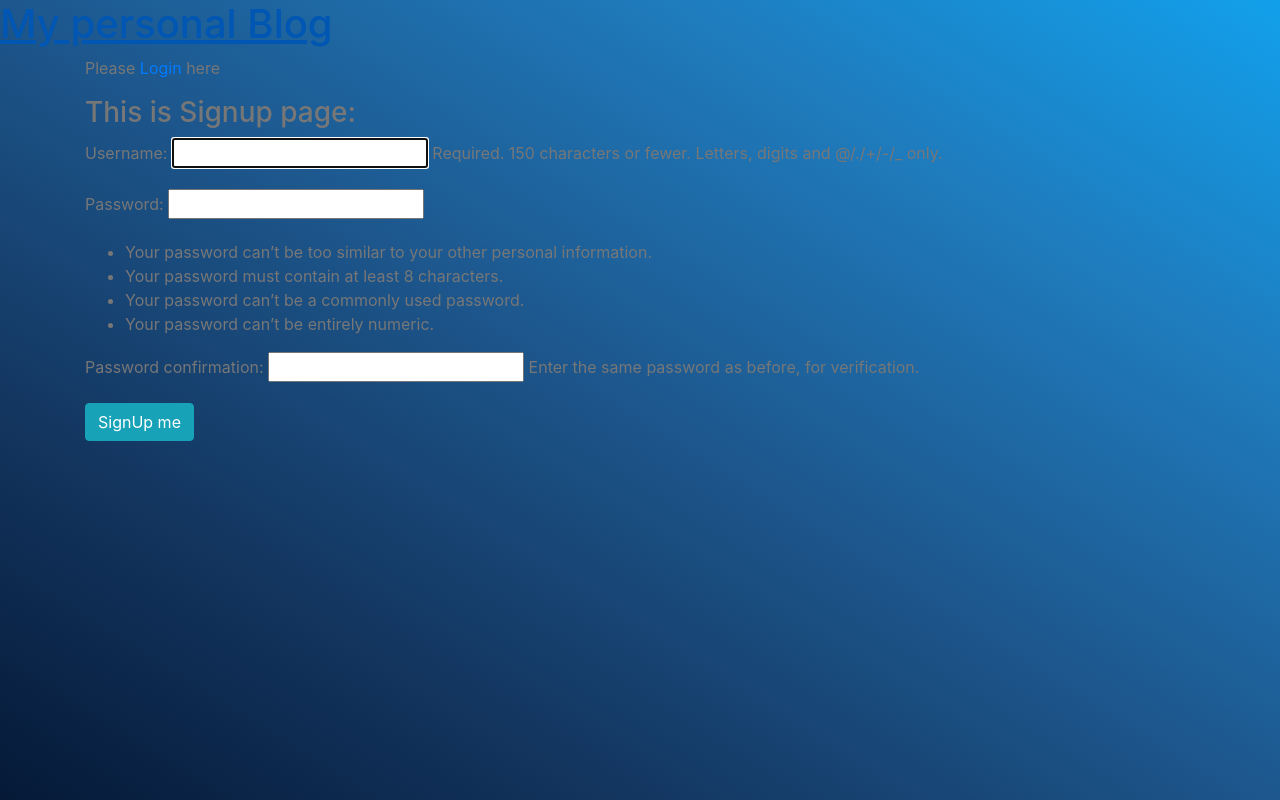
After one commit to RomanBuryy/SimpleBlog, a Django app: page /accounts/signup/ in a window 1280 px wide. The commit adds this page. Run offline with Django 3.2, Linux system fonts and the light colour scheme; some libraries are stand-ins or nearby versions.

Commit message:
Add Login, logout, signup

```diff
--- /dev/null
+++ b/src/accounts/urls.py
@@ -0,0 +1,9 @@
+from django.urls import path
+
+from .import views
+
+urlpatterns = [
+
+    path('signup/', views.SignUpView.as_view(), name = 'signup'),
+
+]
--- /dev/null
+++ b/src/accounts/views.py
@@ -0,0 +1,11 @@
+from django.shortcuts import render
+from django.views import generic
+from django.contrib.auth.forms import UserCreationForm
+from django.urls import reverse_lazy
+
+
+
+class SignUpView(generic.CreateView):
+    form_class = UserCreationForm
+    success_url = reverse_lazy('login')
+    template_name = 'signup.html'
--- a/src/simpleBlog/settings.py
+++ b/src/simpleBlog/settings.py
@@ -38,6 +38,7 @@ INSTALLED_APPS = [
     'django.contrib.messages',
     'django.contrib.staticfiles',
     'articles',
+    'accounts',
 ]
 
 MIDDLEWARE = [
@@ -121,3 +122,6 @@ USE_TZ = True
 STATIC_URL = '/static/'
 
 STATICFILES_DIRS = [os.path.join(BASE_DIR, 'static')]
+
+LOGIN_REDIRECT_URL = 'home'
+LOGOUT_REDIRECT_URL = 'home'
--- a/src/simpleBlog/urls.py
+++ b/src/simpleBlog/urls.py
@@ -18,5 +18,7 @@ from django.urls import path, include
 
 urlpatterns = [
     path('admin/', admin.site.urls),
+    path('accounts/', include('django.contrib.auth.urls')),
+    path('accounts/', include('accounts.urls')),
     path('', include('articles.urls')),
 ]
--- a/src/static/css/style.css
+++ b/src/static/css/style.css
@@ -1,12 +1,5 @@
 body{
-  background: rgba(73,155,234,1);
-  background: -moz-linear-gradient(left, rgba(73,155,234,1) 0%, rgba(32,124,229,1) 100%);
-  background: -webkit-gradient(left top, right top, color-stop(0%, rgba(73,155,234,1)), color-stop(100%, rgba(32,124,229,1)));
-  background: -webkit-linear-gradient(left, rgba(73,155,234,1) 0%, rgba(32,124,229,1) 100%);
-  background: -o-linear-gradient(left, rgba(73,155,234,1) 0%, rgba(32,124,229,1) 100%);
-  background: -ms-linear-gradient(left, rgba(73,155,234,1) 0%, rgba(32,124,229,1) 100%);
-  background: linear-gradient(to right, rgba(73,155,234,1) 0%, rgba(32,124,229,1) 100%);
-  filter: progid:DXImageTransform.Microsoft.gradient( startColorstr='#499bea', endColorstr='#207ce5', GradientType=1 );
+  background-image: linear-gradient(to right top, #051937, #133660, #1d578d, #1f7abb, #12a0eb);
 
 
   color: #777;
--- a/src/templates/base.html
+++ b/src/templates/base.html
@@ -8,7 +8,7 @@
     <meta charset="utf-8">
   <link rel="stylesheet" href="https://stackpath.bootstrapcdn.com/bootstrap/4.1.3/css/bootstrap.min.css" integrity="sha384-MCw98/SFnGE8fJT3GXwEOngsV7Zt27NXFoaoApmYm81iuXoPkFOJwJ8ERdknLPMO" crossorigin="anonymous">
     <link rel="stylesheet" href="{% static 'css/style.css' %}">
-    <title>Very Siple Blog</title>
+    <title>Very Simple Blog</title>
   </head>
   <body>
 
@@ -16,14 +16,30 @@
       <h1> <a href="#">My personal Blog</a> </h1>
     </header>
 
-    <div class="new">
-      <a class="btn btn-primary" href="{% url 'new_article' %}" role="button">Add new Article</a>
-    </div>
+
 
 
 
 
     <div class="container">
+
+      {% if user.is_authenticated %}
+        <p>Hello {{ user.username }}</p>
+
+
+        <div class="new">
+          <a class="btn btn-primary" href="{% url 'new_article' %}" role="button">Add new Article</a>
+        </div>
+
+        <p>Please <a href="{% url 'logout' %}"> Logout </a> here </p>
+
+
+
+      {% else %}
+
+        <p>Please <a href="{% url 'login' %}"> Login </a> here </p>
+
+      {% endif %}
 
       {% block content %}
         replase me
--- /dev/null
+++ b/src/templates/signup.html
@@ -0,0 +1,17 @@
+{% extends 'base.html' %}
+
+
+{% block content %}
+
+  <h3>This is Signup page:</h3>
+
+  <form method="post">
+    {% csrf_token %}
+
+    {{ form.as_p }}
+
+    <button type="submit" class="btn btn-info">SignUp me</button>
+
+  </form>
+
+{% endblock content %}
```
Also changed, not shown: src/templates/registration/login.html (added, +17 -0 lines), src/accounts/__init__.py (added), src/accounts/admin.py (added), src/accounts/apps.py (added), src/accounts/migrations/__init__.py (added), src/accounts/models.py (added), src/accounts/tests.py (added).
